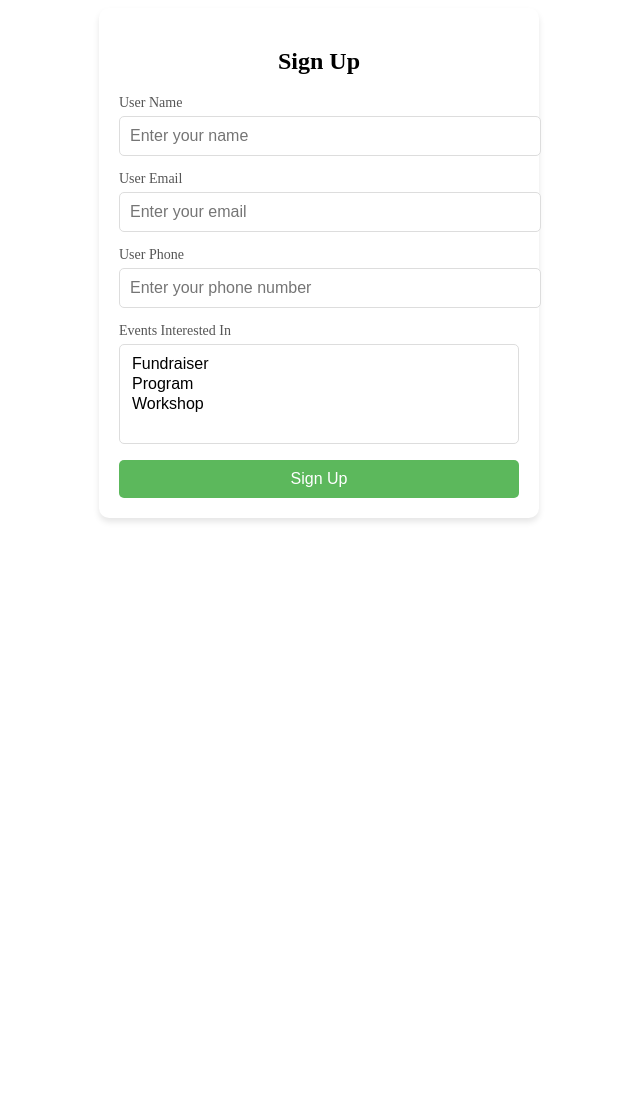
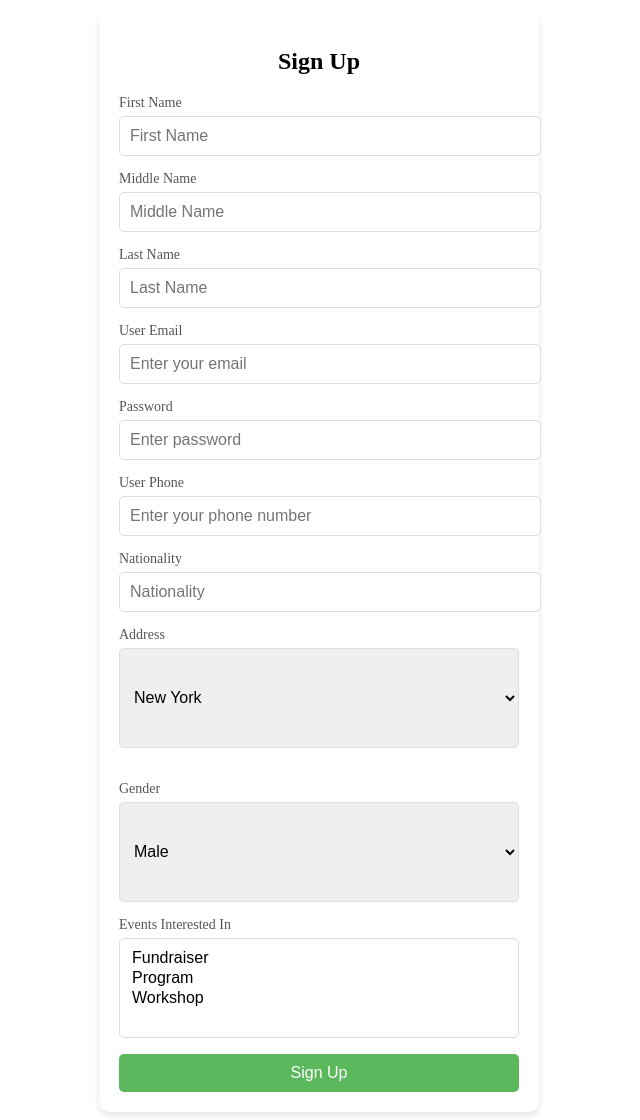
Before and after one commit to AhmedIbrahimSH/sdp, a PHP site: page /signup.php in a window 1280 px wide. Shown: the whole page, without its empty margins (321-961 px from the left). Before the commit the page ends 522 px from the top, so only its background shows below. Run offline with PHP 8.4, Linux system fonts and the light colour scheme.

Commit message:
feat: base for signup page

```diff
--- a/LoginModule/view/login.html
+++ b/LoginModule/view/login.html
@@ -24,7 +24,7 @@
 
     <div class="signup-link">
         <p>Don't have an account?</p>
-        <a href="/SignUpModule" class="signup-button">Sign Up</a>
+        <a href="signup.php" class="signup-button">Sign Up</a>
     </div>
 </div>
 </body>
--- a/LoginModule/view/signup.css
+++ b/LoginModule/view/signup.css
@@ -21,8 +21,8 @@ label {
     margin-bottom: 5px;
     display: block;
 }
-
 input[type="text"],
+input[type="password"],
 input[type="email"],
 input[type="tel"],
 select {
--- a/LoginModule/view/signup.php
+++ b/LoginModule/view/signup.php
@@ -14,16 +14,45 @@
             <div class="error"><?= htmlspecialchars($error) ?></div>
         <?php endif; ?>
 
-        <form action="/SignUpModule" method="POST">
-            <label for="username">User Name</label>
-            <input type="text" id="username" name="username" placeholder="Enter your name" required>
+        <form action="../LoginModule/controller/SignUpController.php" method="POST">
 
+            <label for="firstname">First Name</label>
+            <input type="text" id="firstname" name="firstname" placeholder="First Name" required>
+
+            <label for="middlename">Middle Name</label>
+            <input type="text" id="middlename" name="middlename" placeholder="Middle Name" required>
+            <label for="lastname">Last Name</label>
+            <input type="text" id="lastname" name="lastname" placeholder="Last Name" required>
             <label for="email">User Email</label>
             <input type="email" id="email" name="email" placeholder="Enter your email" required>
+
+
+            <label for="password">Password</label>
+            <input type="password" id="password" name="password" placeholder="Enter password" required>
+
 
             <label for="phone">User Phone</label>
             <input type="tel" id="phone" name="phone" placeholder="Enter your phone number" required>
 
+            <label for="nationality">Nationality</label>
+            <input type="text" id="nationality" name="nationality" placeholder="Nationality" required>
+
+
+            <label for="address">Address</label>
+            <select id="address" name="address" required>
+                <option value="">New York</option>
+                <option value="Oxford Street">The Egyptian Museum</option>
+                <option value="Yonge Street">Cairo Tower</option>
+                <option value="London">Pyramids of Giza</option>
+
+            </select><br><br>
+
+            <label for="gender">Gender</label>
+            <select id="gender" name="gender" required>
+                <option value="fundraiser">Male</option>
+                <option value="program">Female</option>
+                <option value="workshop">HAHAHA</option>
+            </select>
             <label for="events">Events Interested In</label>
             <select id="events" name="events[]" multiple required>
                 <option value="fundraiser">Fundraiser</option>
```
Also changed, not shown: LoginModule/controller/SignUpController.php (+29 -16 lines).
